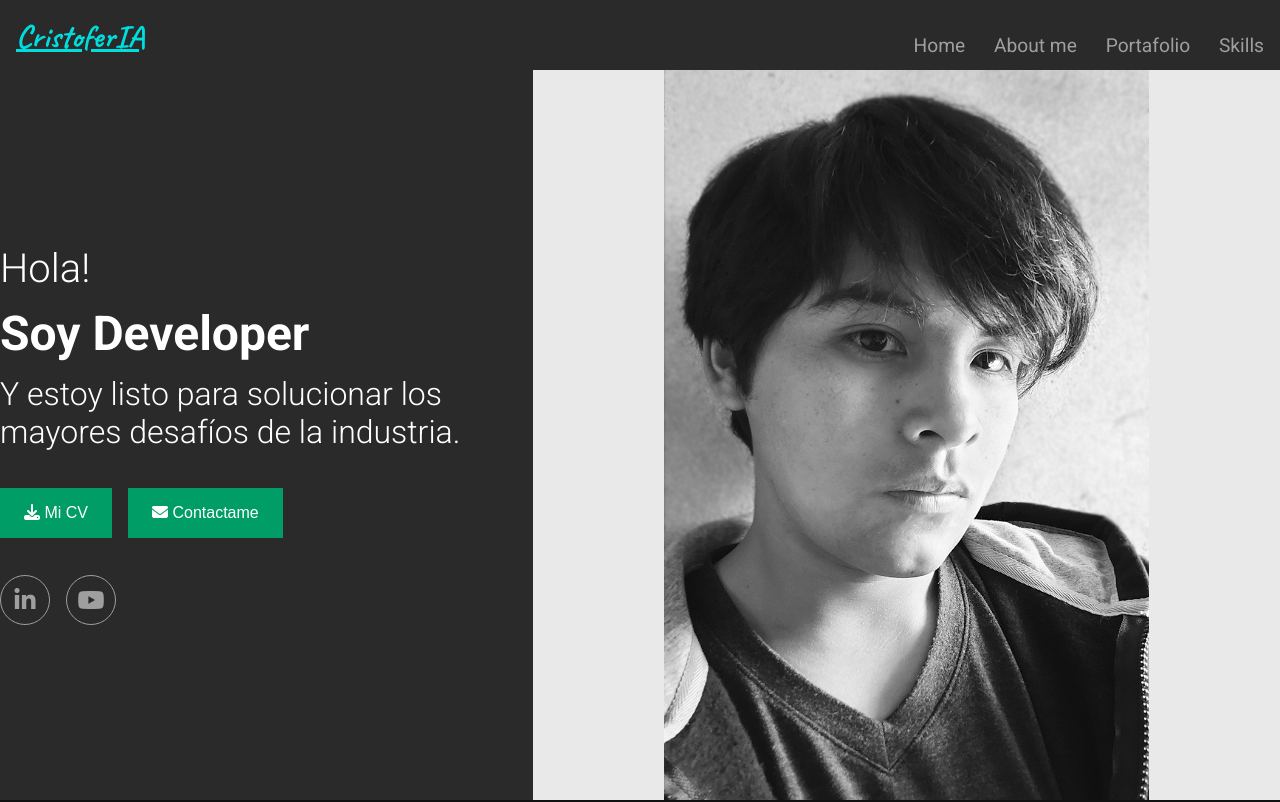
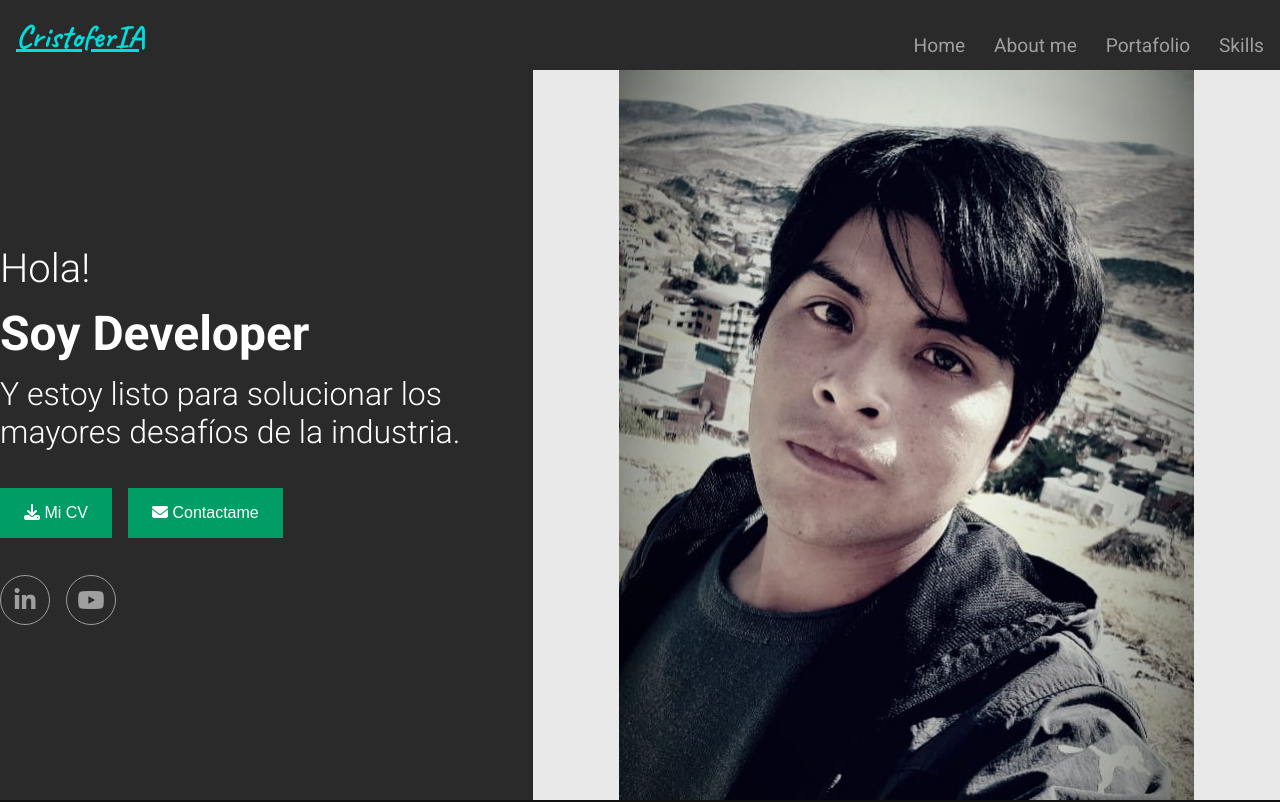
Before and after one commit to CristoferIA/MiPortafolio, a React (Vite) app: page / in a window 1280 px wide. Shown: the top 802 px of the page. Built offline with nearby package versions, Linux system fonts and the light colour scheme.

Commit message:
mi-portafolio-v3.4

```diff
--- a/src/components/Home.jsx
+++ b/src/components/Home.jsx
@@ -90,7 +90,7 @@ const Home = () => {
           </div>
         </div>
         <div className="home__image">
-          <img src="./miFoto.PNG" alt="" />
+          <img src="./miFoto2.jpeg" alt="" />
         </div>
       </div>
     </div>
```
Also changed, not shown: public/miFoto2.jpeg (added).
